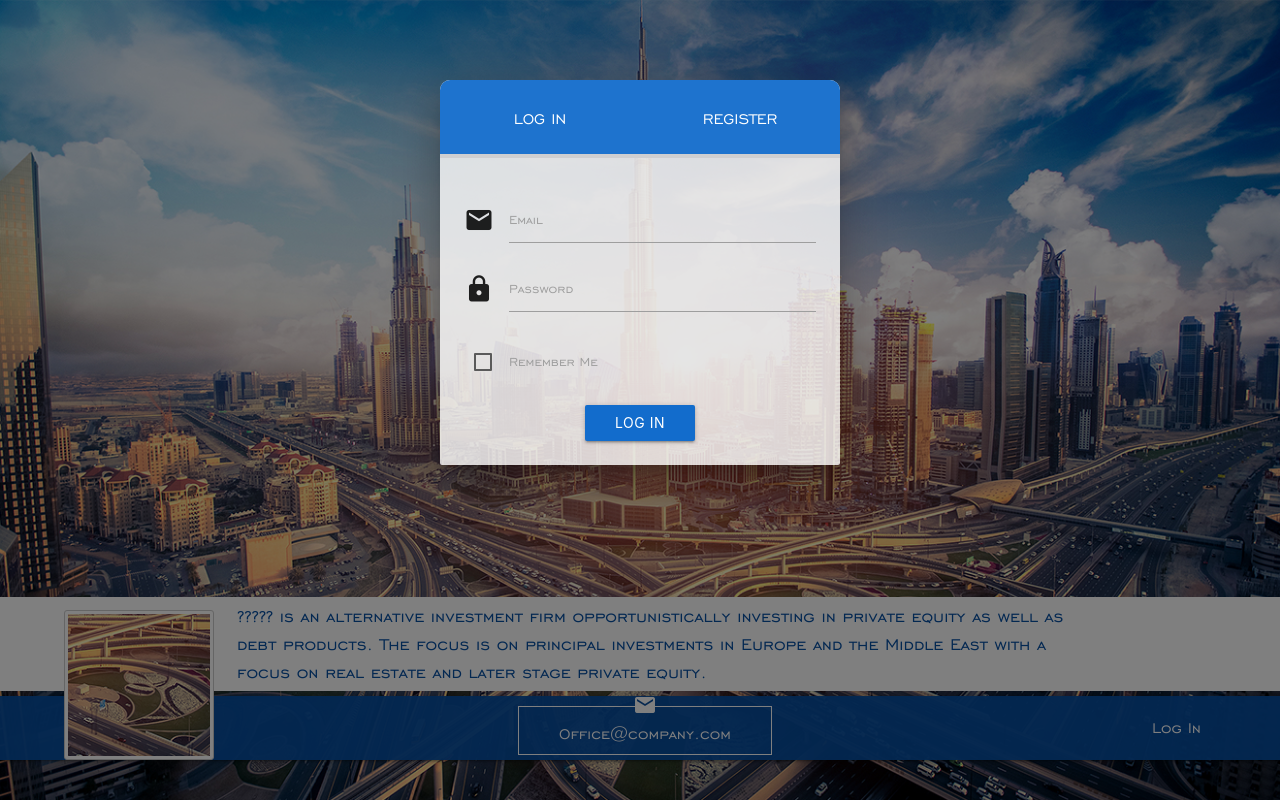
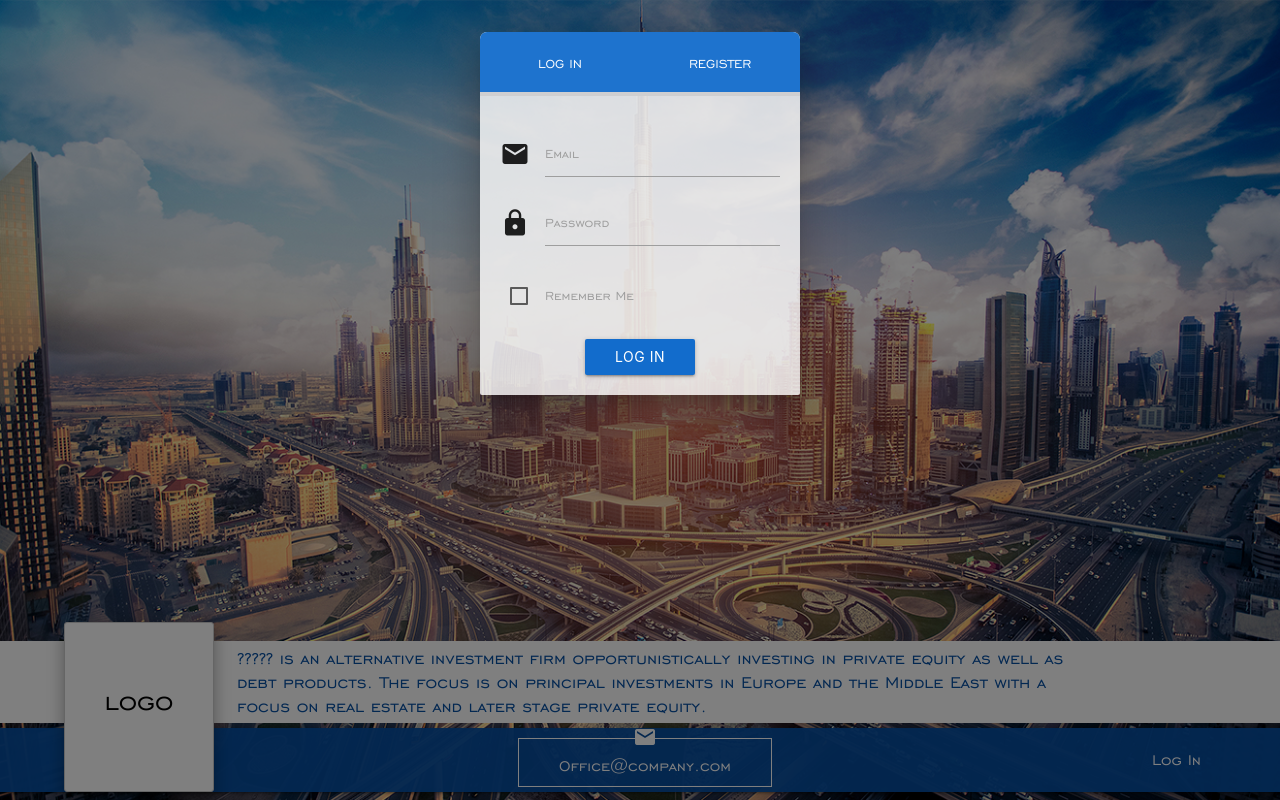
Before and after one commit to AhmedEid3/lp, a website: page src/template/index.html in a window 1280 px wide. Both pictures are taken after a click on the link "Log In". Drawn offline with nearby package versions, Linux system fonts and the light colour scheme; files that its build step writes are made by us from their sources; files whose address does not match are found by name.

Commit message:
update project

```diff
--- a/src/scss/components/_navbar.scss
+++ b/src/scss/components/_navbar.scss
@@ -17,19 +17,19 @@
 
     .logo {
       width: 150px;
-      height: 150px;
-      @media (max-width: $min-md) {
-        width: 120px;
-        height: 120px;
+      height: 170px;
+      background: #ffffff;
+      border: 1px solid #ccc;
+      border-radius: 3px;
+      padding: 3px;
+      img {
+        height: 100%;
+        max-width: 100%;
       }
-
-      img {
-        background: #ffffff;
-        border: 1px solid #ccc;
-        border-radius: 3px;
-        padding: 3px;
-        height: auto;
-        max-width: 100%;
+      p{
+        color: #000;
+        line-height: 85px;
+        text-align: center;
       }
     }
   }
--- a/src/scss/pages/_home_page.scss
+++ b/src/scss/pages/_home_page.scss
@@ -8,7 +8,7 @@
 
   .box {
     position: absolute;
-    bottom: 5%;
+    bottom: 1%;
     left: 0;
     right: 0;
 
@@ -17,7 +17,7 @@
         padding: 5px;
         //margin-left: 150px;
         font-size: 20px;
-        line-height: 28px;
+        line-height: 24px;
         color: $primary-color;
         @media (min-width: $min-lg) {
           padding-left: 60px;
@@ -32,11 +32,10 @@
 
   .modal {
     max-height: 100%;
-    max-width: 400px;
+    max-width: 320px;
     background: transparent;
-    @media (max-width: $max-md) {
-      top: 5% !important;
-    }
+    top: 4% !important;
+
     .modal-content {
       padding: 0;
     }
@@ -51,7 +50,7 @@
     }
 
     .tabs {
-      border-radius: 10px 10px 0 0;
+      border-radius: 7px 7px 0 0;
 
       .indicator {
         height: 4px;
@@ -63,10 +62,10 @@
 
         a {
           //padding: 24px;
-          padding: 15px;
+          padding: 8px;
           background-color: rgba($form-color, 0.95);
           color: #fff;
-          font-size: 18px;
+          font-size: 15px;
         }
       }
 
@@ -75,7 +74,7 @@
 
     .content {
       background: rgba(#fff, 0.8);
-      padding: 24px !important;
+      padding: 20px !important;
     }
 
     form {
@@ -113,7 +112,7 @@
         border-bottom: 1px solid $form-color;
       }
 
-      [type="checkbox"]:checked+span:not(.lever):before {
+      [type="checkbox"]:checked + span:not(.lever):before {
 
         border-right: 2px solid $form-color;
         border-bottom: 2px solid $form-color;
--- a/src/template/index.html
+++ b/src/template/index.html
@@ -33,8 +33,9 @@
       <nav class="navbar">
         <div class="nav-wrapper container-fluid">
           <a href="#" class="brand-logo hide-on-med-and-down">
-            <div class="logo">
-              <img src="images/logo3.png" alt="">
+            <div class="logo z-depth-3">
+<!--              <img src="images/logo3.png" alt="">-->
+              <p>logo</p>
             </div>
           </a>
           <a href="#" class="brand-logo show-on-medium-and-down hide-on-med-and-up">
@@ -140,21 +141,6 @@
                 <input type="password" name="confirmpassword" id="confirmpassword">
               </div>
 
-<!--              <div class="row checkbox">-->
-<!--                <div class="col m6 ">-->
-<!--                    <label for="remeberme2">-->
-<!--                      <input type="checkbox" id="remeberme2" name="remeberme">-->
-<!--                      <span>Remember Me</span>-->
-<!--                    </label>-->
-<!--                </div>-->
-<!--                <div class="col m6">-->
-<!--                  <label for="subscribe">-->
-<!--                    <input type="checkbox" id="subscribe" name="subscribe">-->
-<!--                    <span>Subscribe To Newsletter</span>-->
-<!--                  </label>-->
-<!--                </div>-->
-<!--              </div>-->
-
               <div class="center">
                 <button type="submit" class="btn">Register</button>
               </div>
```
Also changed, not shown: dist/css/main-style.css, dist/css/main-style.min.css, dist/index.html, 1 other file.
